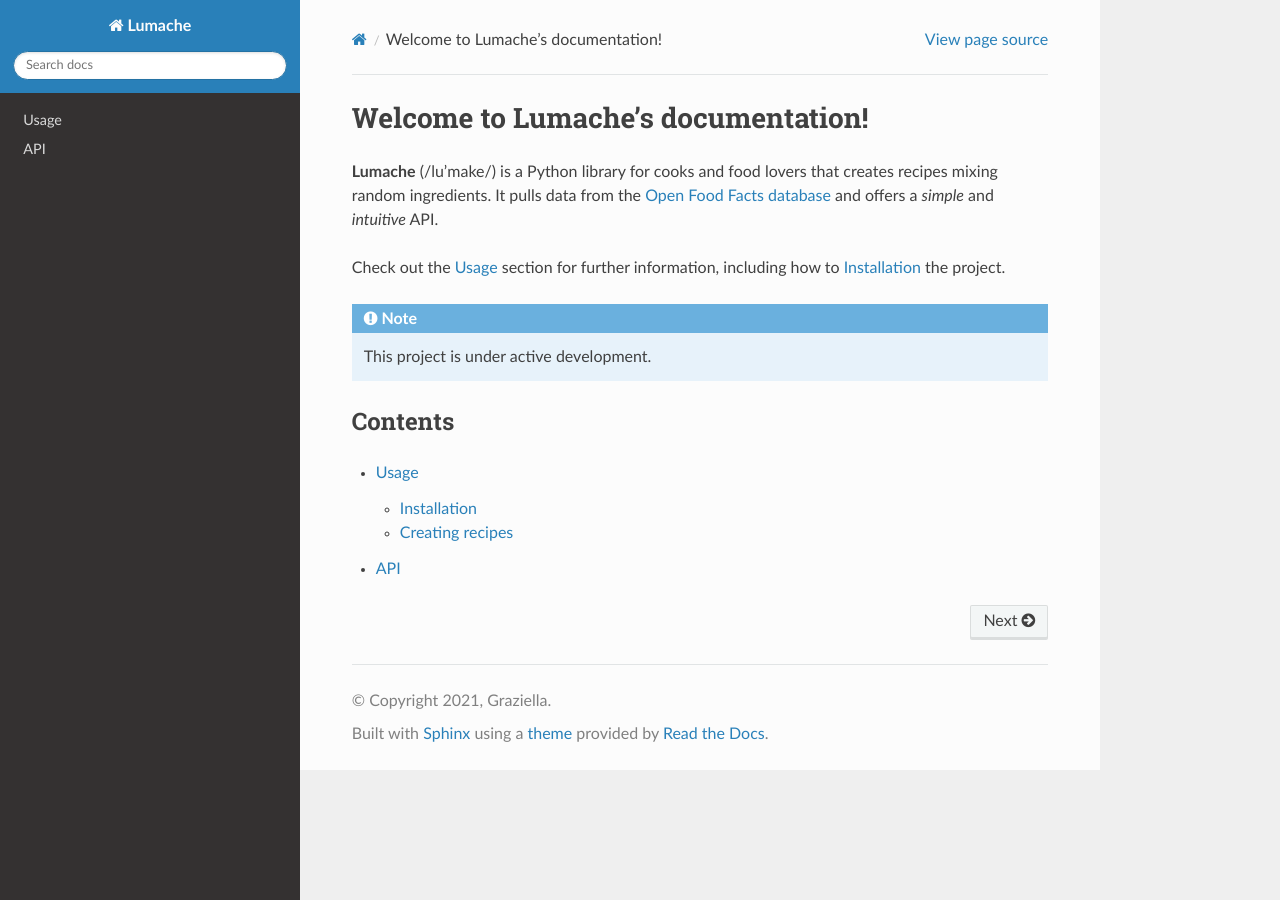
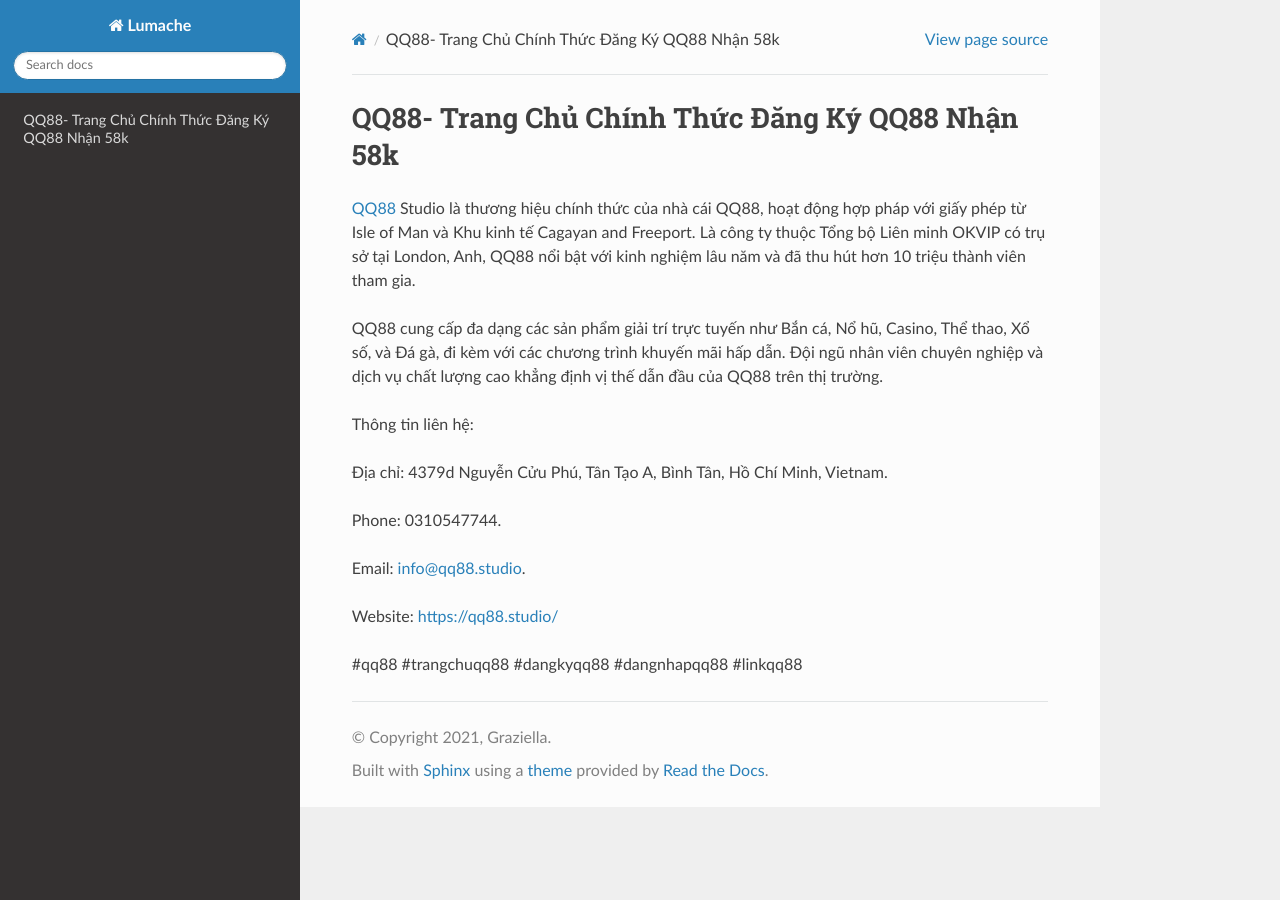
Before and after one commit to ShafferMalaki436t3cp/linkqq88studio, a Sphinx documentation site: the page built from docs/source/index.rst, in a window 1280 px wide. Built offline with Sphinx 7.4.7 and the Read the Docs theme 3.1.0, drawn with Linux system fonts in a browser that asks for light colours.

Commit message:
Update index.rst

```diff
--- a/docs/source/index.rst
+++ b/docs/source/index.rst
@@ -1,22 +1,18 @@
-Welcome to Lumache's documentation!
+QQ88- Trang Chủ Chính Thức Đăng Ký QQ88 Nhận 58k
 ===================================
 
-**Lumache** (/lu'make/) is a Python library for cooks and food lovers
-that creates recipes mixing random ingredients.
-It pulls data from the `Open Food Facts database <https://world.openfoodfacts.org/>`_
-and offers a *simple* and *intuitive* API.
+`QQ88 <https://qq88.studio/>`_ Studio là thương hiệu chính thức của nhà cái QQ88, hoạt động hợp pháp với giấy phép từ Isle of Man và Khu kinh tế Cagayan and Freeport. Là công ty thuộc Tổng bộ Liên minh OKVIP có trụ sở tại London, Anh, QQ88 nổi bật với kinh nghiệm lâu năm và đã thu hút hơn 10 triệu thành viên tham gia.
 
-Check out the :doc:`usage` section for further information, including
-how to :ref:`installation` the project.
+QQ88 cung cấp đa dạng các sản phẩm giải trí trực tuyến như Bắn cá, Nổ hũ, Casino, Thể thao, Xổ số, và Đá gà, đi kèm với các chương trình khuyến mãi hấp dẫn. Đội ngũ nhân viên chuyên nghiệp và dịch vụ chất lượng cao khẳng định vị thế dẫn đầu của QQ88 trên thị trường.
 
-.. note::
+Thông tin liên hệ:
 
-   This project is under active development.
+Địa chỉ: 4379d Nguyễn Cửu Phú, Tân Tạo A, Bình Tân, Hồ Chí Minh, Vietnam.
 
-Contents
---------
+Phone: 0310547744.
 
-.. toctree::
+Email: info@qq88.studio.
 
-   usage
-   api
+Website: https://qq88.studio/
+
+#qq88 #trangchuqq88 #dangkyqq88 #dangnhapqq88 #linkqq88
```
